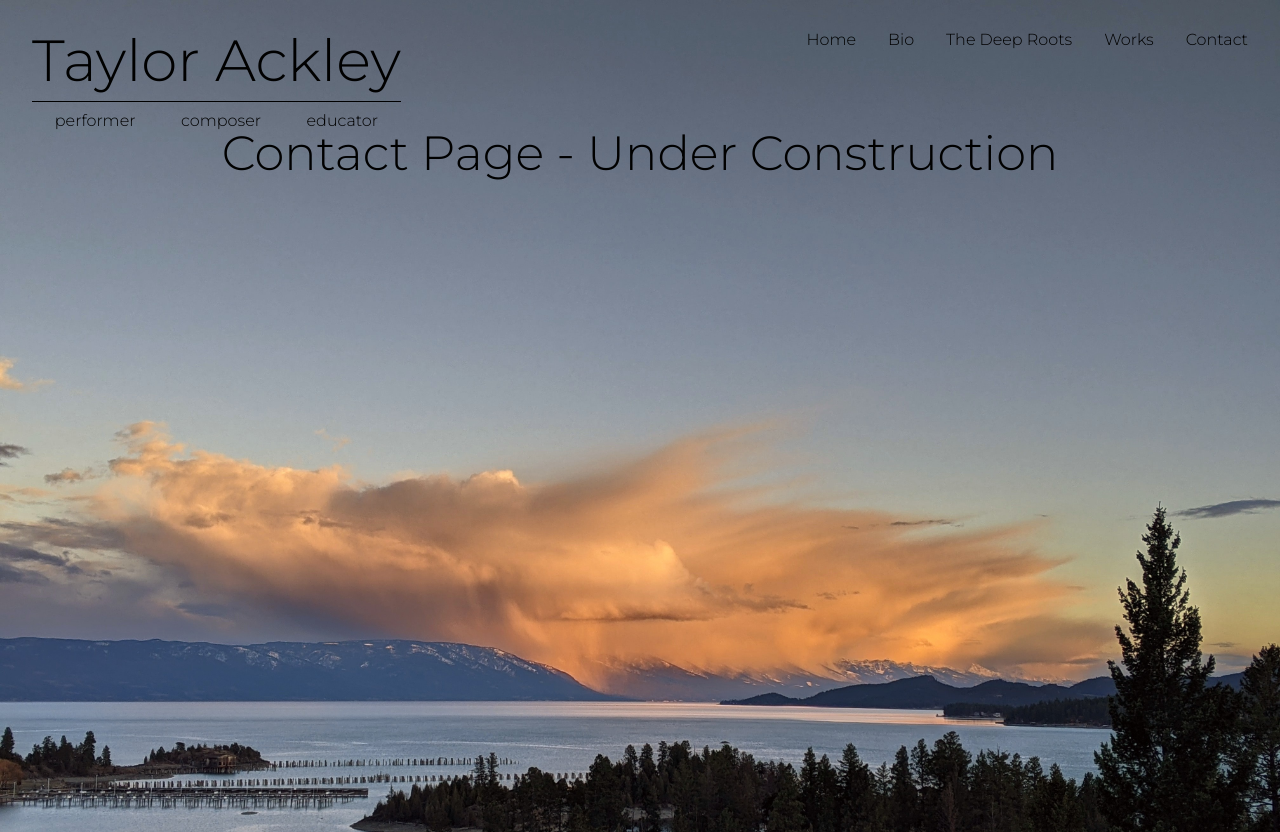
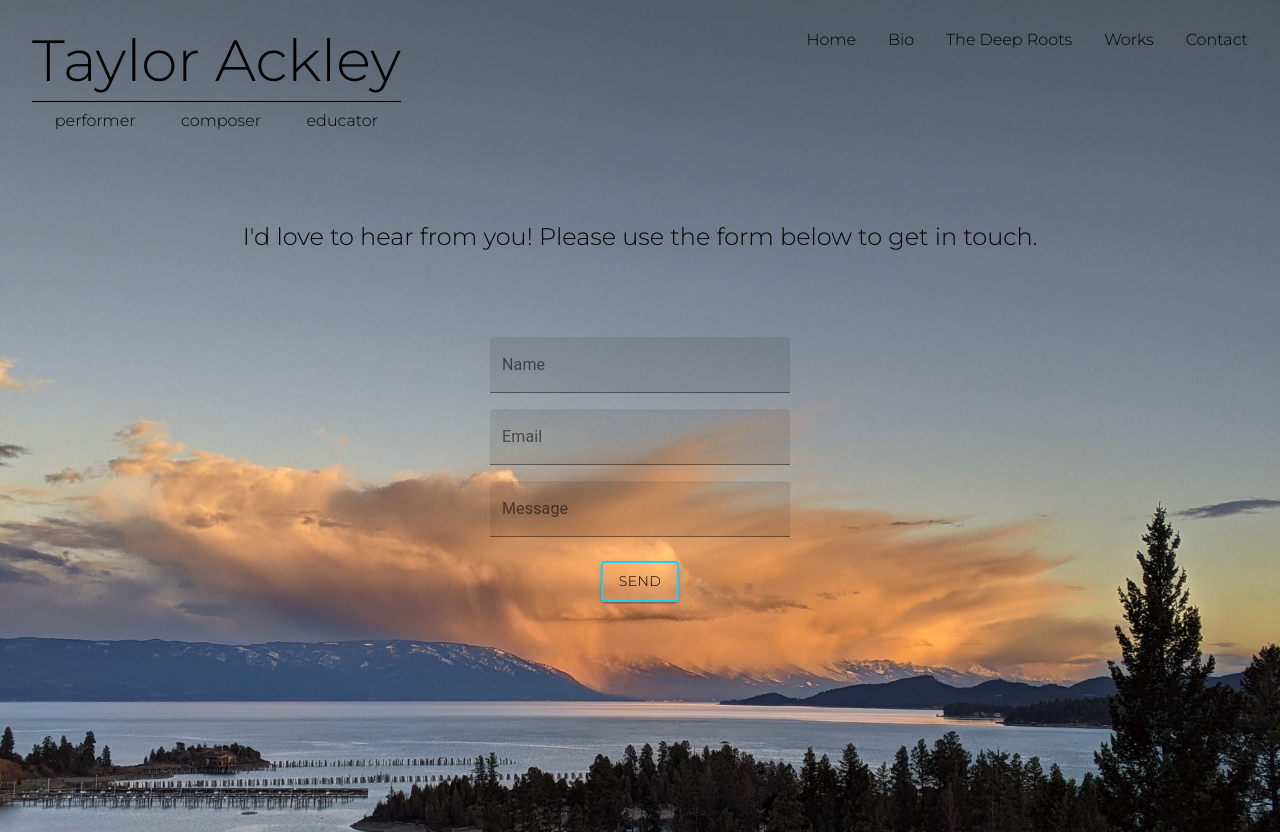
Before and after one commit to tomekregulski/taylor_ackley_music, a React (Create React App) app: page /contact in a window 1280 px wide. Built offline with nearby package versions, Linux system fonts and the light colour scheme.

Commit message:
Add Contact Form

```diff
--- a/package.json
+++ b/package.json
@@ -10,8 +10,10 @@
     "@testing-library/react": "^11.2.7",
     "@testing-library/user-event": "^12.8.3",
     "chroma-js": "^2.1.2",
+    "emailjs": "^3.5.0",
     "react": "^17.0.2",
     "react-dom": "^17.0.2",
+    "react-hook-form": "^7.12.2",
     "react-router-dom": "^5.2.0",
     "react-scripts": "4.0.3",
     "web-vitals": "^1.1.2"
--- a/src/components/Contact.js
+++ b/src/components/Contact.js
@@ -1,14 +1,136 @@
 import React from 'react';
-import { withStyles } from '@material-ui/styles';
-import styles from '../styles/ContactStyles';
+// import styles from '../styles/ContactStyles';
+import { makeStyles } from '@material-ui/core';
+import TextField from '@material-ui/core/TextField';
+import Button from '@material-ui/core/Button';
+import { useForm, Controller } from 'react-hook-form';
 
-function Contact(props) {
-  const { classes } = props;
+const useStyles = makeStyles((theme) => ({
+  root: {
+    display: 'flex',
+    flexDirection: 'column',
+    justifyContent: 'center',
+    alignItems: 'center',
+    marginTop: '4rem',
+    padding: theme.spacing(2),
+
+    '& .MuiTextField-root': {
+      margin: theme.spacing(1),
+      width: '300px',
+    },
+    '& .MuiButtonBase-root': {
+      margin: theme.spacing(2),
+    },
+  },
+  heading: {
+    marginTop: '6rem',
+    textAlign: 'center',
+  },
+  submitBtn: {
+    animation: '$moveInBottom 5000ms',
+    background: 'transparent',
+    border: '2px solid #17D0FF',
+    color: 'black',
+    textAlign: 'center',
+    textDecoration: 'none',
+    display: 'inline-block',
+    fontWeight: '400',
+    transition: '.7s',
+    '&:hover': {
+      transform: 'translateY(-3px)',
+      background: 'transparent',
+      boxShadow: '0 0.3rem 0.2rem rgba(0, 0, 0, 0.256)',
+      transition: '.7s',
+    },
+    '&active': {
+      transform: 'translateY(-1px)',
+      boxShadow: '0 0.2rem 0.1rem rgba(0, 0, 0, 0.256)',
+      transition: '0.4s',
+    },
+  },
+}));
+
+function Contact({ handleClose }) {
+  // const { classes } = props;
+  const classes = useStyles();
+  const { handleSubmit, control } = useForm();
+
+  const onSubmit = (data) => {
+    console.log(data);
+  };
+
   return (
-    <div>
-      <h2 className={classes.title}>Contact Page - Under Construction</h2>
-    </div>
+    <>
+      <div className={classes.heading}>
+        <h2>
+          I'd love to hear from you! Please use the form below to get in touch.
+        </h2>
+      </div>
+      <form className={classes.root} onSubmit={handleSubmit(onSubmit)}>
+        <Controller
+          name='firstName'
+          control={control}
+          defaultValue=''
+          render={({ field: { onChange, value }, fieldState: { error } }) => (
+            <TextField
+              label='Name'
+              variant='filled'
+              value={value}
+              onChange={onChange}
+              error={!!error}
+              helperText={error ? error.message : null}
+            />
+          )}
+          rules={{ required: 'Name required' }}
+        />
+        <Controller
+          name='email'
+          control={control}
+          defaultValue=''
+          render={({ field: { onChange, value }, fieldState: { error } }) => (
+            <TextField
+              label='Email'
+              variant='filled'
+              value={value}
+              onChange={onChange}
+              error={!!error}
+              helperText={error ? error.message : null}
+              type='email'
+            />
+          )}
+          rules={{ required: 'Email required' }}
+        />
+        <Controller
+          name='message'
+          control={control}
+          defaultValue=''
+          render={({ field: { onChange, value }, fieldState: { error } }) => (
+            <TextField
+              label='Message'
+              variant='filled'
+              multiline
+              value={value}
+              onChange={onChange}
+              error={!!error}
+              helperText={error ? error.message : null}
+              type='message'
+            />
+          )}
+          rules={{ required: 'Please write a message :)' }}
+        />
+        <div>
+          <Button
+            type='submit'
+            className={classes.submitBtn}
+            variant='contained'
+            color='primary'
+          >
+            Send
+          </Button>
+        </div>
+      </form>
+    </>
   );
 }
 
-export default withStyles(styles)(Contact);
+export default Contact;
--- a/src/styles/BioStyles.js
+++ b/src/styles/BioStyles.js
@@ -24,7 +24,8 @@ export default {
   },
   headshot: {
     width: '20rem',
-    paddingTop: '2rem',
+    marginTop: '2rem',
     opacity: '.8',
+    boxShadow: '0px 0px 5px 5px rgba(255,255,255,.3)',
   },
 };
--- a/src/styles/ContactStyles.js
+++ b/src/styles/ContactStyles.js
@@ -3,4 +3,17 @@ export default {
     textAlign: 'center',
     fontSize: '48px',
   },
+  input: {
+    width: '600px',
+  },
+  textarea: {
+    height: '10em',
+    width: '600px',
+  },
+  contactContainer: {
+    display: 'flex',
+    flexDirection: 'column',
+    alignItems: 'center',
+    justifyContent: 'center',
+  },
 };
--- a/src/styles/DeepRootsStyles.js
+++ b/src/styles/DeepRootsStyles.js
@@ -16,34 +16,37 @@ export default {
   imgContainer: {
     position: 'absolute',
     marginTop: '3rem',
-    marginLeft: '8rem',
+    marginLeft: '15rem',
   },
   large: {
     width: '35rem',
-    paddingTop: '2rem',
-    opacity: '.8',
+    marginTop: '2rem',
+    // opacity: '.9',
     display: 'inline-block',
     position: 'relative',
     zIndex: '1',
+    boxShadow: '0px 0px 5px 5px rgba(255,255,255,.3)',
   },
   taylorAllison: {
     width: '35rem',
-    paddingTop: '2rem',
-    opacity: '.8',
+    marginTop: '2rem',
+    // opacity: '.9',
     display: 'inline-block',
     position: 'relative',
     top: '18rem',
     right: '20rem',
     zIndex: '2',
+    boxShadow: '0px 0px 5px 5px rgba(255,255,255,.3)',
   },
   pose: {
     width: '35rem',
-    paddingTop: '2rem',
-    opacity: '.8',
+    marginTop: '2rem',
+    // opacity: '.9',
     display: 'inline-block',
     position: 'relative',
     bottom: '18rem',
     left: '42rem',
     zIndex: '3',
+    boxShadow: '0px 0px 5px 5px rgba(255,255,255,.3)',
   },
 };
--- a/src/styles/WorksStyles.js
+++ b/src/styles/WorksStyles.js
@@ -17,6 +17,7 @@ export default {
   videoContainer: {
     marginTop: '2rem',
     marginLeft: '4rem',
+    boxShadow: '0px 0px 5px 5px rgba(255,255,255,.3)',
   },
   allAlbumsContainer: {
     display: 'inline-flex',
@@ -31,20 +32,22 @@ export default {
   },
   hardTellin: {
     width: '20rem',
-    paddingTop: '2rem',
-    opacity: '.8',
+    marginTop: '2rem',
+    // opacity: '.8',
     marginRight: '30rem',
+    boxShadow: '0px 0px 5px 5px rgba(255,255,255,.3)',
   },
   bitterroot: {
     width: '20rem',
-    paddingTop: '2rem',
-    opacity: '.8',
+    marginTop: '2rem',
+    // opacity: '.8',
+    boxShadow: '0px 0px 5px 5px rgba(255,255,255,.3)',
   },
   strings: {
     width: '20rem',
-    paddingTop: '2rem',
-    opacity: '.8',
-    // justifySelf: 'center',
+    marginTop: '2rem',
+    // opacity: '.8',
+    boxShadow: '0px 0px 5px 5px rgba(255,255,255,.3)',
   },
   workText: {
     width: '20rem',
```
Also changed, not shown: src/components/ButtonOutlined.js (added, +7 -0 lines), 1 other file (tests, documents, lock files or other folders).
